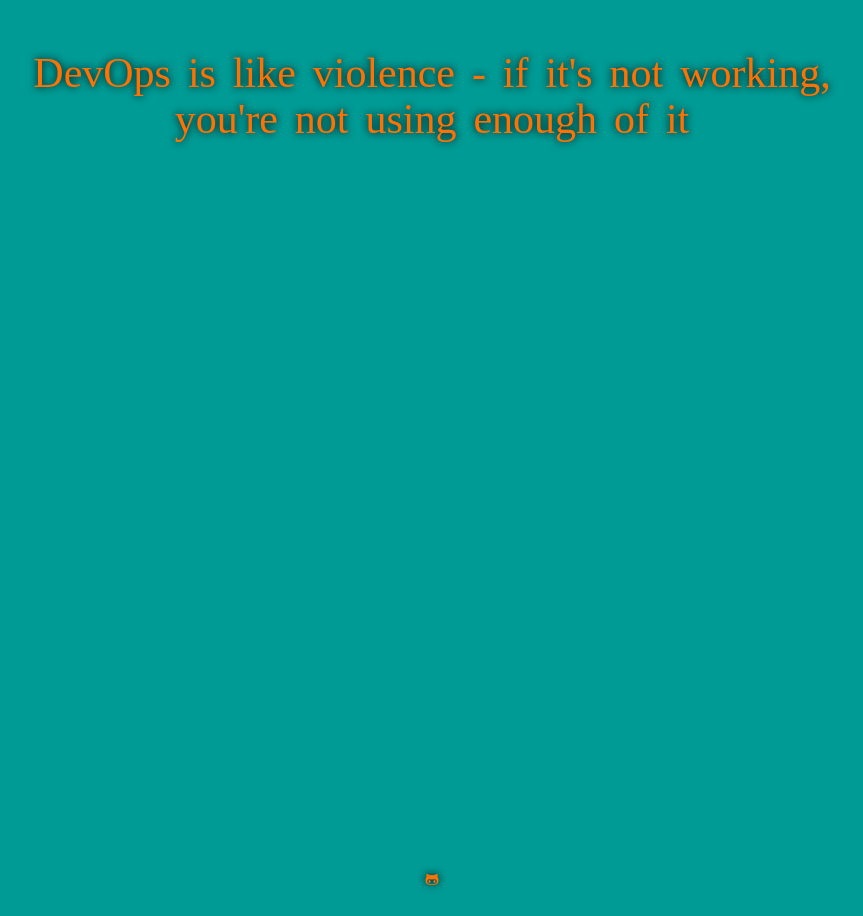
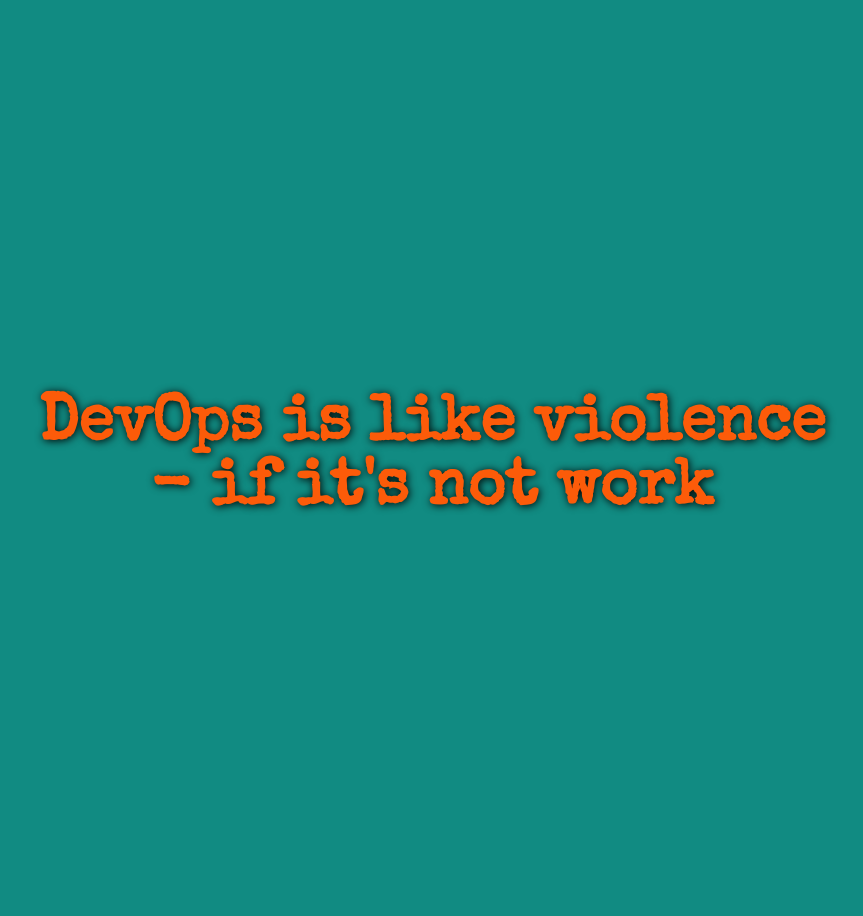
Before and after one commit to pikesley/whatisdevops, a Jekyll site: the page index.html, which Jekyll copies as it is, in a window 1280 px wide. Shown: the whole page, without its empty margins (208-1071 px from the left). Built offline with Jekyll 4.4.1, drawn with Linux system fonts in a browser that asks for light colours; nearby versions of some CDN libraries; a style sheet for code colours, icons or effects is not loaded.

Commit message:
Make this a static page

```diff
--- a/index.html
+++ b/index.html
@@ -1,4 +1,57 @@
----
----
+<!DOCTYPE HTML>
+<html>
 
-<h1>DevOps is like violence - if it's not working, you're not using enough of it</h1>
+    <head>
+        <style>
+            @charset "UTF-8";
+            @import url("https://fonts.googleapis.com/css2?family=Special+Elite");
+
+            h1 {
+                font-family: "Special Elite";
+                text-shadow: 1px 1px 8px black;
+                font-size: 4em;
+            }
+
+            body {
+                display: grid;
+                align-items: center;
+                grid-template-columns: 1fr 4fr 1fr;
+                background-color: rgb(17, 139, 130);
+                color: rgb(252, 91, 9);
+                height: 100vh;
+            }
+
+            header {
+                text-align: center;
+                grid-column: 2 / 2;
+            }
+        </style>
+        <title>What is DevOps?</title>
+    </head>
+
+    <body>
+        <header>
+            <h1 id="header"></h1>
+        </header>
+    </body>
+
+    <script>
+        let text = "DevOps is like violence - if it's not working, you're not using enough of it"
+        let leadingSpaces = 8
+        let speed = 200
+        let i = 0
+
+        let fullText = `${" ".repeat(leadingSpaces)}${text}`
+
+        function typeWriter() {
+            if (i < fullText.length) {
+                document.getElementById("header").innerHTML += fullText.charAt(i)
+                i++
+                setTimeout(typeWriter, Math.random() * speed)
+            }
+        }
+
+        typeWriter()
+    </script>
+
+</html>
```
